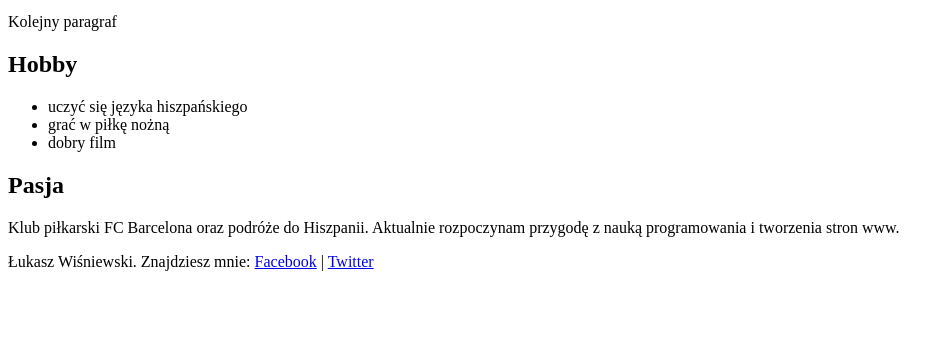
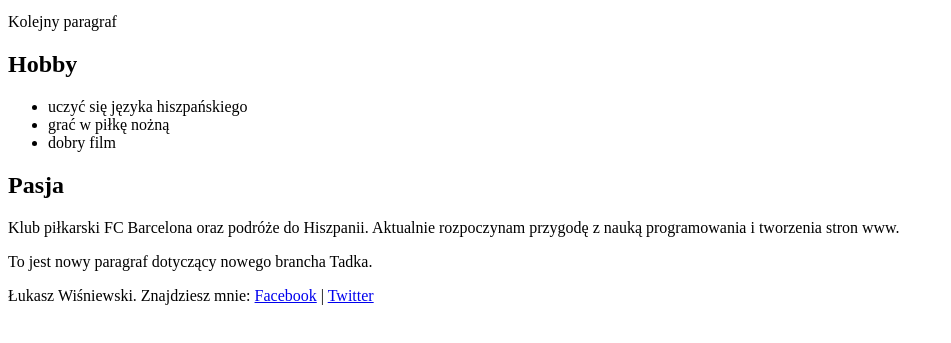
Before and after one commit to obaster/nauka-gita-2, a plain HTML site: page index.html in a window 1280 px wide. Shown: the part 205-548 px from the top of the page, without its empty margins (0-951 px from the left). Drawn offline with nearby package versions, Linux system fonts and the light colour scheme; files that its build step writes are made by us from their sources.

Commit message:
Add second paragraph

```diff
--- a/index.html
+++ b/index.html
@@ -29,6 +29,7 @@
 				</ul>
 				<h2>Pasja</h2>
 				<p>Klub piłkarski FC Barcelona oraz podróże do Hiszpanii. Aktualnie rozpoczynam przygodę z nauką programowania i tworzenia stron www.</p>
+				<p>To jest nowy paragraf dotyczący nowego brancha Tadka.</p>
 			</section>
 		</main>
 		<footer>
```
